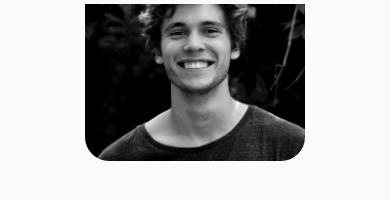
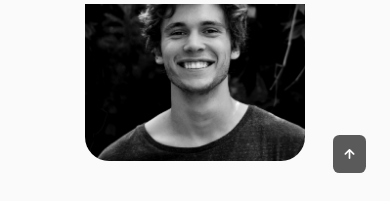
Before and after one commit to lichuangqi/Personal_Portfolio, a React (Create React App) app: page / in a window 390 px wide. Shown: the part 840-1041 px from the top of the page. Built offline with nearby package versions, Linux system fonts and the light colour scheme.

Commit message:
scrollup and active nav setup

```diff
--- a/src/App.js
+++ b/src/App.js
@@ -8,6 +8,7 @@
 import Testimonials from './components/testimonials/Testimonials';
 import Contact from './components/contact/Contact';
 import Footer from './components/footer/Footer';
+import ScrollUp from './components/scrollup/ScrollUp';
 function App() {
   return (
     <>
@@ -20,8 +21,9 @@
         <Qualification/>
         <Testimonials/>
         <Contact/>
-        <Footer/>
       </main>
+      <Footer/>
+      <ScrollUp/>
     </>
   );
 }
--- a/src/components/header/Header.js
+++ b/src/components/header/Header.js
@@ -1,8 +1,14 @@
 import { useState } from "react";
 import "./header.css";
 const Header = () => {
+    window.addEventListener('scroll', function(){
+        const header = document.querySelector(".header")
+        if(this.scrollY >= 80) header.classList.add("scroll-header");
+        else header.classList.remove("scroll-header")
+      })
     /*========== Toggle Menu ==========*/
     const [Toggle, showMenu] = useState(false);
+    const [activeNav, setActiveNav] = useState('#home')
     return (
         <header className="header">
             <nav className="nav container">
@@ -10,32 +16,32 @@
                 <div className={Toggle ? "nav__menu show-menu" : "nav__menu"}>
                     <ul className="nav__list grid">
                         <li className="nav__item">
-                            <a href="#home" className="nav__link active-link">
+                            <a href="#home" onClick={() => setActiveNav('#home')} className={activeNav === "#home" ? "nav__link active-link" : "nav__link"}>
                                 <i className="uil uil-estate nav__icon"></i> Home
                             </a>
                         </li>
                         <li className="nav__item">
-                            <a href="#about" className="nav__link">
+                            <a href="#about" onClick={() => setActiveNav('#about')} className={activeNav === "#about" ? "nav__link active-link" : "nav__link"}>
                                 <i className="uil uil-user nav__icon"></i> About
                             </a>
                         </li>
                         <li className="nav__item">
-                            <a href="#skills" className="nav__link">
+                            <a href="#skills" onClick={() => setActiveNav('#skills')} className={activeNav === "#skills" ? "nav__link active-link" : "nav__link"}>
                                 <i className="uil uil-file-alt nav__icon"></i> Skills
                             </a>
                         </li>
                         <li className="nav__item">
-                            <a href="#services" className="nav__link">
+                            <a href="#services" onClick={() => setActiveNav('#services')} className={activeNav === "#services" ? "nav__link active-link" : "nav__link"}>
                                 <i className="uil uil-briefcase nav__icon"></i> Services
                             </a>
                         </li>
                         <li className="nav__item">
-                            <a href="#portfolio" className="nav__link">
+                            <a href="#portfolio" onClick={() => setActiveNav('#portfolio')} className={activeNav === "#portfolio" ? "nav__link active-link" : "nav__link"}>
                                 <i className="uil uil-scenery nav__icon"></i> Portfolio
                             </a>
                         </li>
                         <li className="nav__item">
-                            <a href="#contact" className="nav__link">
+                            <a href="#contact" onClick={() => setActiveNav('#contact')} className={activeNav === "#contact" ? "nav__link active-link" : "nav__link"}>
                                 <i className="uil uil-message nav__icon"></i> Contact
                             </a>
                         </li>
--- a/src/components/header/header.css
+++ b/src/components/header/header.css
@@ -47,6 +47,12 @@
 .active-link,
 .nav__link:hover {
     color: var(--title-color-dark);
+}
+
+/*
+Change Background header*/
+.scroll-header {
+    box-shadow: 0 -1px 4px rgba(0, 0, 0, 0.15);
 }
 
 /* For medium devices */
--- /dev/null
+++ b/src/components/scrollup/ScrollUp.js
@@ -0,0 +1,15 @@
+import './scrollup.css';
+const ScrollUp = () => {
+  window.addEventListener('scroll', function(){
+    const scrollup = document.querySelector(".scrollup")
+    if(this.scrollY >= 560) scrollup.classList.add("show-scroll");
+    else scrollup.classList.remove("show-scroll")
+  })
+  return (
+    <a href='#' className='scrollup'>
+        <i className="uil uil-arrow-up scrollup__icon"></i>
+    </a>
+  )
+}
+
+export default ScrollUp;
--- /dev/null
+++ b/src/components/scrollup/scrollup.css
@@ -0,0 +1,52 @@
+.scrollup {
+    position: fixed;
+    right: 2.5rem;
+    bottom: -20%;
+    background-color: var(--title-color);
+    opacity: 0.8;
+    padding: 0.3rem 0.5rem;
+    border-radius: 0.4rem;
+    z-index: var(--z-tooltip);
+    transition: .4s;
+}
+
+.scrollup__icon {
+    font-size: 1.5rem;
+    color: var(--container-color);
+}
+
+.scrollup:hover {
+    background-color: var(--title-color-dark);
+}
+
+/*Show scroll*/
+.show-scroll {
+    bottom: 3rem;
+}
+
+/*=============== BREAKPOINTS ===============*/
+/* For large devices */
+@media screen and (max-width: 992px) {
+    .scrollup {
+        right: 1.5rem;
+        padding: 0.25rem 0.4rem;
+    }
+    .scrollup__icon {
+        font-size: 1.25rem;
+    }
+  }
+
+  /* For medium devices */
+  @media screen and (max-width: 768px) {
+    .show-scroll {
+        bottom: 4rem;
+    }
+  }
+
+
+  /* For small devices */
+  @media screen and (max-width: 350px) {
+    .scrollup {
+        right: 1rem;
+    }
+  }
```
